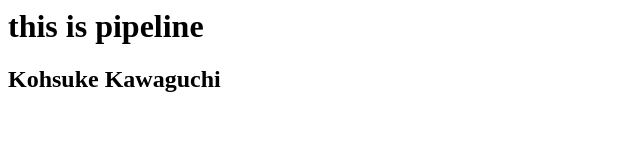
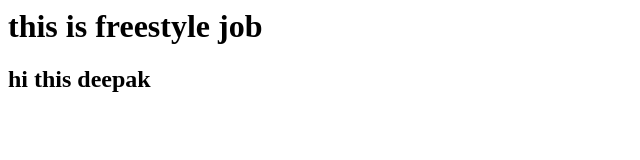
Before and after one commit to jagadamma/index, a plain HTML site: page index.html in a window 1280 px wide. Shown: the whole page, without its empty margins (0-640 px from the left). Drawn offline with Linux system fonts and the light colour scheme.

Commit message:
Update index.html

```diff
--- a/index.html
+++ b/index.html
@@ -1,2 +1,2 @@
-<h1> this is pipeline </h1>
-<h2> Kohsuke Kawaguchi </h2>
+<h1> this is freestyle job </h1>
+<h2> hi this deepak </h2>
```
